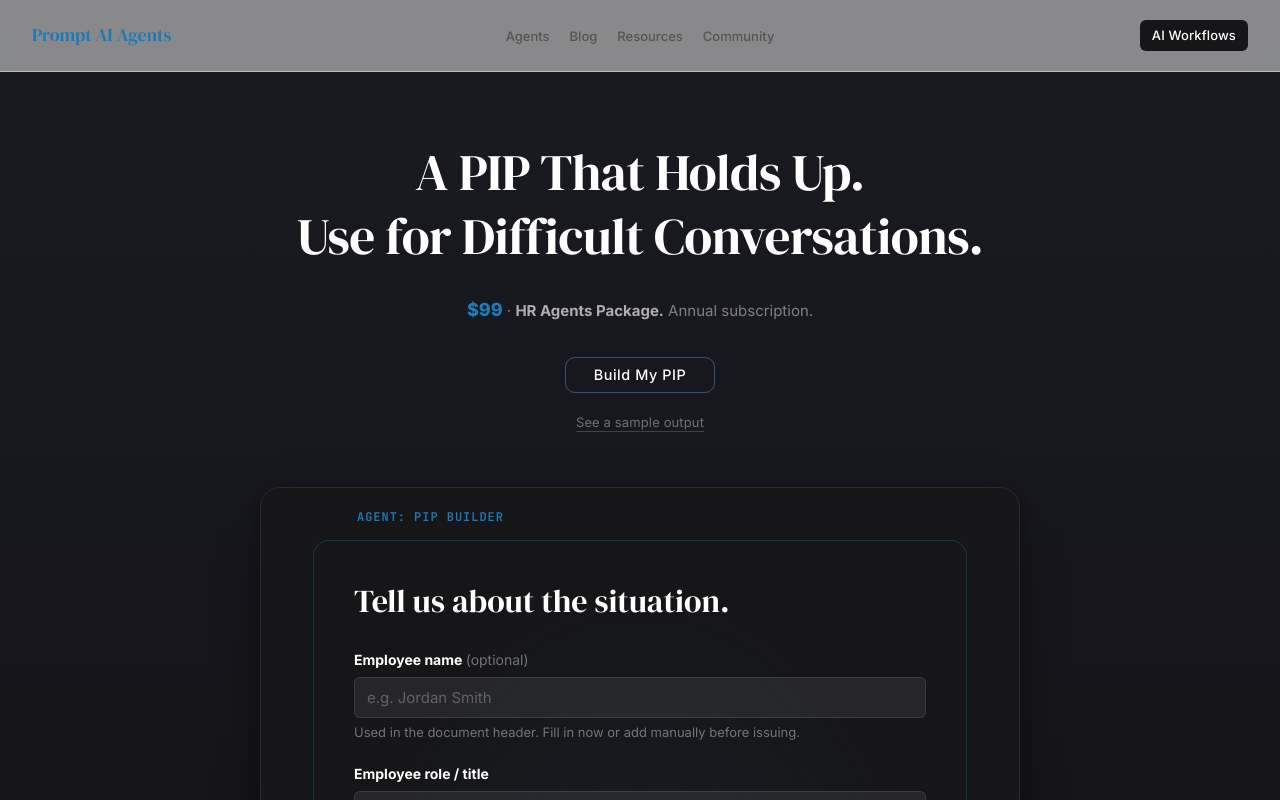
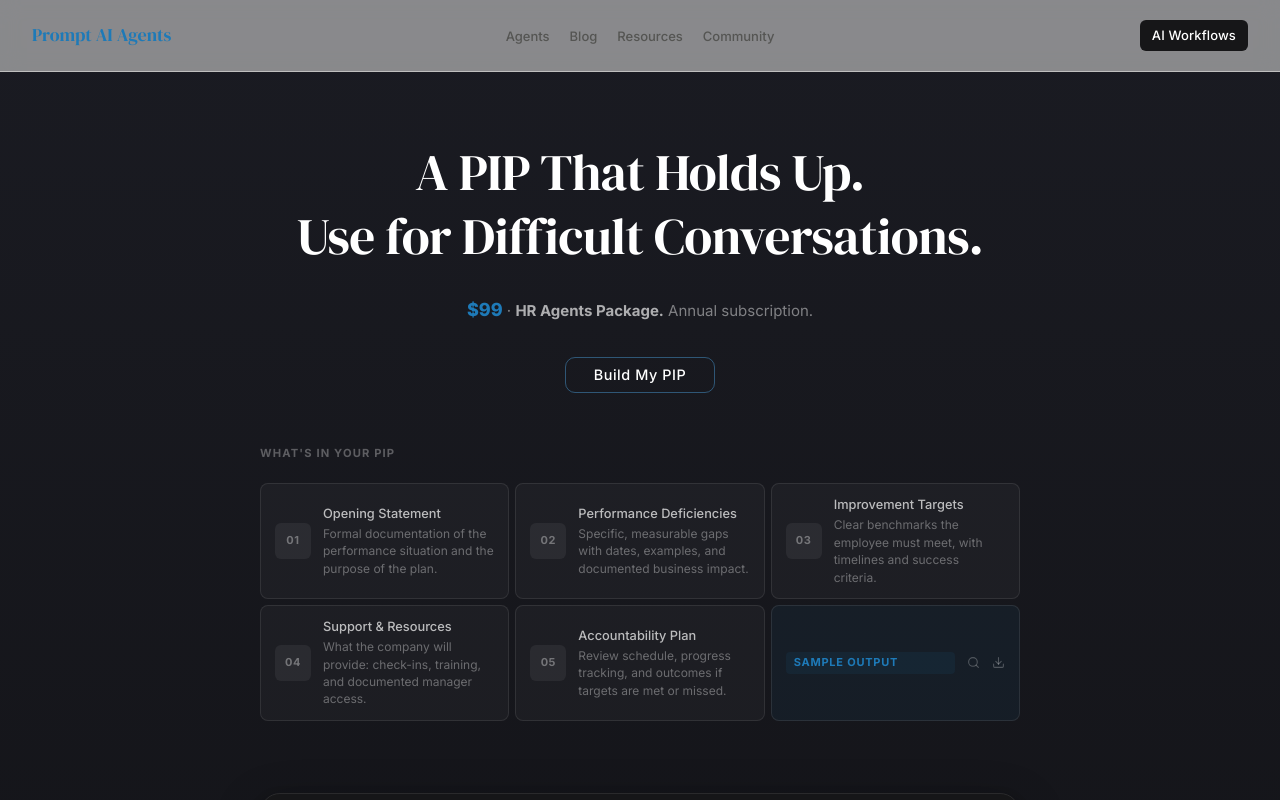
Before and after one commit to coolcalvin457-tech/agent-timesaver-nextjs, a Next.js app: page /pip-builder in a window 1280 px wide. Shown: the top 800 px of the page. Built offline with nearby package versions, Linux system fonts and the light colour scheme.

Commit message:
Add WHAT'S IN YOUR PIP section to PIP Builder with section breakdown and sample output preview

```diff
--- a/app/pip-builder/page.tsx
+++ b/app/pip-builder/page.tsx
@@ -1,4 +1,5 @@
 import PIPBuilderTool from "@/components/PIPBuilderTool";
+import PIPSectionCards from "@/components/PIPSectionCards";
 import NavClient from "@/components/NavClient";
 import Footer from "@/components/Footer";
 import type { Metadata } from "next";
@@ -70,24 +71,29 @@ export default function PIPBuilderPage({
             >
               Build My PIP
             </a>
+          </div>
+        </section>
 
-            <p style={{ marginTop: "16px" }}>
-              <a
-                href="/samples/pip-sample-output.pdf"
-                target="_blank"
-                rel="noopener noreferrer"
-                style={{
-                  fontSize: "0.8125rem",
-                  color: "rgba(255,255,255,0.38)",
-                  textDecoration: "none",
-                  borderBottom: "1px solid rgba(255,255,255,0.18)",
-                  paddingBottom: "1px",
-                  letterSpacing: "0.01em",
-                }}
-              >
-                See a sample output
-              </a>
-            </p>
+        {/* ── What's in your PIP ───────────────────────────────── */}
+        <section
+          className="section dark-kit-section"
+          style={{ paddingTop: "32px", paddingBottom: "40px" }}
+        >
+          <div className="container">
+            <div style={{ maxWidth: "760px", margin: "0 auto" }}>
+              <p style={{
+                fontSize: "0.7rem",
+                fontWeight: 600,
+                letterSpacing: "0.1em",
+                textTransform: "uppercase",
+                color: "rgba(255,255,255,0.30)",
+                marginBottom: "20px",
+                textAlign: "left",
+              }}>
+                What's in your PIP
+              </p>
+              <PIPSectionCards />
+            </div>
           </div>
         </section>
 
--- /dev/null
+++ b/components/PIPSectionCards.tsx
@@ -0,0 +1,262 @@
+"use client";
+
+import React, { useState, useEffect, useCallback } from "react";
+
+const PIP_SECTIONS = [
+  {
+    number: "01",
+    title: "Opening Statement",
+    description: "Formal documentation of the performance situation and the purpose of the plan.",
+  },
+  {
+    number: "02",
+    title: "Performance Deficiencies",
+    description: "Specific, measurable gaps with dates, examples, and documented business impact.",
+  },
+  {
+    number: "03",
+    title: "Improvement Targets",
+    description: "Clear benchmarks the employee must meet, with timelines and success criteria.",
+  },
+  {
+    number: "04",
+    title: "Support & Resources",
+    description: "What the company will provide: check-ins, training, and documented manager access.",
+  },
+  {
+    number: "05",
+    title: "Accountability Plan",
+    description: "Review schedule, progress tracking, and outcomes if targets are met or missed.",
+  },
+];
+
+const SAMPLE_PDF = "/samples/pip-sample-output.pdf";
+
+export default function PIPSectionCards() {
+  const [previewOpen, setPreviewOpen] = useState(false);
+
+  const openPreview = () => setPreviewOpen(true);
+  const closePreview = useCallback(() => setPreviewOpen(false), []);
+
+  useEffect(() => {
+    if (!previewOpen) return;
+    const onKey = (e: KeyboardEvent) => {
+      if (e.key === "Escape") closePreview();
+    };
+    document.addEventListener("keydown", onKey);
+    return () => document.removeEventListener("keydown", onKey);
+  }, [previewOpen, closePreview]);
+
+  useEffect(() => {
+    document.body.style.overflow = previewOpen ? "hidden" : "";
+    return () => {
+      document.body.style.overflow = "";
+    };
+  }, [previewOpen]);
+
+  return (
+    <>
+      <div className="kit-list">
+        {/* Document section rows */}
+        {PIP_SECTIONS.map((section) => (
+          <div
+            key={section.title}
+            className="kit-list-row"
+            style={{ cursor: "default" }}
+          >
+            {/* Section number */}
+            <div
+              style={{
+                width: "36px",
+                height: "36px",
+                borderRadius: "6px",
+                background: "rgba(255,255,255,0.06)",
+                display: "flex",
+                alignItems: "center",
+                justifyContent: "center",
+                flexShrink: 0,
+              }}
+            >
+              <span
+                style={{
+                  fontSize: "0.6875rem",
+                  fontWeight: 600,
+                  color: "rgba(255,255,255,0.35)",
+                  letterSpacing: "0.05em",
+                }}
+              >
+                {section.number}
+              </span>
+            </div>
+
+            {/* Title + description */}
+            <div style={{ flex: 1, minWidth: 0 }}>
+              <span className="kit-list-title">{section.title}</span>
+              <p
+                style={{
+                  fontSize: "0.75rem",
+                  color: "rgba(255,255,255,0.35)",
+                  margin: "3px 0 0",
+                  lineHeight: 1.45,
+                }}
+              >
+                {section.description}
+              </p>
+            </div>
+          </div>
+        ))}
+
+        {/* Featured: Sample Output row */}
+        <div
+          className="kit-list-row kit-list-row-featured"
+          onClick={openPreview}
+          role="button"
+          tabIndex={0}
+          onKeyDown={(e) => {
+            if (e.key === "Enter" || e.key === " ") openPreview();
+          }}
+          aria-label="Preview sample PIP output"
+        >
+          <div
+            style={{
+              flex: 1,
+              minWidth: 0,
+              display: "flex",
+              flexDirection: "column",
+              gap: "2px",
+            }}
+          >
+            <span className="kit-list-badge">Sample Output</span>
+          </div>
+
+          {/* Preview + Download */}
+          <div
+            style={{
+              display: "flex",
+              gap: "12px",
+              alignItems: "center",
+              flexShrink: 0,
+            }}
+          >
+            <button
+              type="button"
+              onClick={(e) => {
+                e.stopPropagation();
+                openPreview();
+              }}
+              className="kit-icon-btn"
+              title="Preview sample"
+              aria-label="Preview sample PIP output"
+            >
+              <svg
+                width="13"
+                height="13"
+                viewBox="0 0 24 24"
+                fill="none"
+                stroke="currentColor"
+                strokeWidth="2"
+                strokeLinecap="round"
+                strokeLinejoin="round"
+              >
+                <circle cx="11" cy="11" r="8" />
+                <line x1="21" y1="21" x2="16.65" y2="16.65" />
+              </svg>
+            </button>
+            <a
+              href={SAMPLE_PDF}
+              download
+              className="kit-icon-btn"
+              title="Download sample"
+              aria-label="Download sample PIP output"
+              onClick={(e) => e.stopPropagation()}
+            >
+              <svg
+                width="13"
+                height="13"
+                viewBox="0 0 24 24"
+                fill="none"
+                stroke="currentColor"
+                strokeWidth="2"
+                strokeLinecap="round"
+                strokeLinejoin="round"
+              >
+                <path d="M21 15v4a2 2 0 0 1-2 2H5a2 2 0 0 1-2-2v-4" />
+                <polyline points="7 10 12 15 17 10" />
+                <line x1="12" y1="15" x2="12" y2="3" />
+              </svg>
+            </a>
+          </div>
+        </div>
+      </div>
+
+      {/* PDF Preview Modal */}
+      {previewOpen && (
+        <div
+          className="kit-modal-backdrop"
+          onClick={closePreview}
+          role="dialog"
+          aria-modal="true"
+          aria-label="Preview: Sample PIP Output"
+        >
+          <div
+            className="kit-modal-panel"
+            onClick={(e) => e.stopPropagation()}
+          >
+            <div className="kit-modal-header">
+              <span className="kit-modal-title">Sample PIP Output</span>
+              <div style={{ display: "flex", gap: "12px", alignItems: "center" }}>
+                <a
+                  href={SAMPLE_PDF}
+                  download
+                  className="kit-modal-download"
+                  title="Download"
+                >
+                  <svg
+                    width="15"
+                    height="15"
+                    viewBox="0 0 24 24"
+                    fill="none"
+                    stroke="currentColor"
+                    strokeWidth="2"
+                    strokeLinecap="round"
+                    strokeLinejoin="round"
+                  >
+                    <path d="M21 15v4a2 2 0 0 1-2 2H5a2 2 0 0 1-2-2v-4" />
+                    <polyline points="7 10 12 15 17 10" />
+                    <line x1="12" y1="15" x2="12" y2="3" />
+                  </svg>
+                  Download
+                </a>
+                <button
+                  type="button"
+                  onClick={closePreview}
+                  className="kit-modal-close"
+                  aria-label="Close preview"
+                >
+                  <svg
+                    width="18"
+                    height="18"
+                    viewBox="0 0 24 24"
+                    fill="none"
+                    stroke="currentColor"
+                    strokeWidth="2.5"
+                    strokeLinecap="round"
+                    strokeLinejoin="round"
+                  >
+                    <line x1="18" y1="6" x2="6" y2="18" />
+                    <line x1="6" y1="6" x2="18" y2="18" />
+                  </svg>
+                </button>
+              </div>
+            </div>
+            <iframe
+              src={`${SAMPLE_PDF}#toolbar=0`}
+              className="kit-modal-iframe"
+              title="Sample PIP Output"
+            />
+          </div>
+        </div>
+      )}
+    </>
+  );
+}
```
